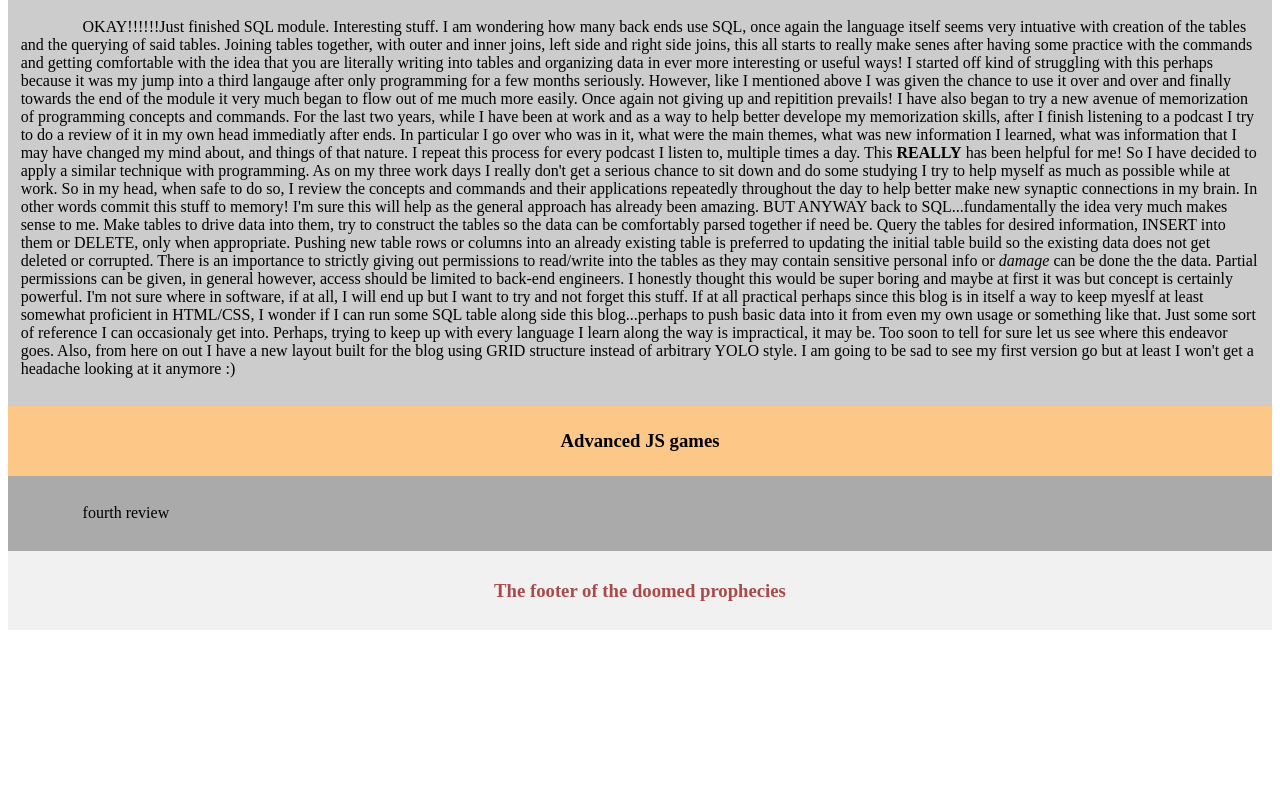
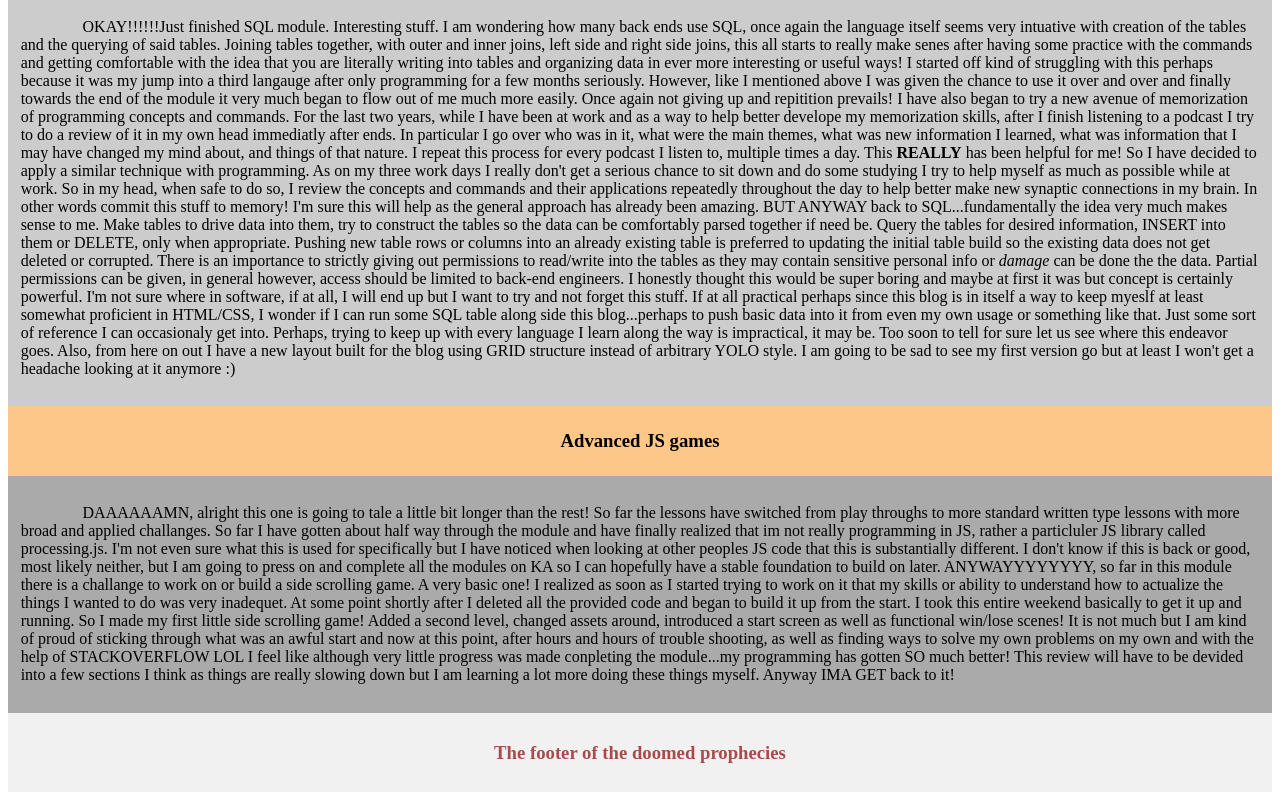
Before and after one commit to Tundiya/Tundiya.github.io, a plain HTML site: page index.html in a window 1280 px wide. Shown: the part 925-1725 px from the top of the page. Before the commit the page ends 1563 px from the top, so only its background shows below. Drawn offline with Linux system fonts and the light colour scheme.

Commit message:
5/01/22 AJS games post side scroller commit!

```diff
--- a/index.html
+++ b/index.html
@@ -231,7 +231,23 @@
         </div>
         <div class="fourth-review">
             <p id="fourth-review">
-                fourth review
+                DAAAAAAMN, alright this one is going to tale a little bit longer than the rest! So far the lessons have
+                switched from play throughs to more standard written type lessons with more broad and applied challanges.
+                So far I have gotten about half way through the module and have finally realized that im not really programming
+                in JS, rather a particluler JS library called processing.js. I'm not even sure what this is used for specifically
+                but I have noticed when looking at other peoples JS code that this is substantially different. I don't know if
+                this is back or good, most likely neither, but I am going to press on and complete all the modules on KA so I can
+                hopefully have a stable foundation to build on later. ANYWAYYYYYYYY, so far in this module there is a challange to
+                work on or build a side scrolling game. A very basic one! I realized as soon as I started trying to work on it
+                that my skills or ability to understand how to actualize the things I wanted to do was very inadequet. At some
+                point shortly after I deleted all the provided code and began to build it up from the start. I took this entire
+                weekend basically to get it up and running. So I made my first little side scrolling game! Added a second level,
+                changed assets around, introduced a start screen as well as functional win/lose scenes! It is not much but
+                I am kind of proud of sticking through what was an awful start and now at this point, after hours and hours of
+                trouble shooting, as well as finding ways to solve my own problems on my own and with the help of STACKOVERFLOW
+                LOL I feel like although very little progress was made conpleting the module...my programming has gotten SO much
+                better! This review will have to be devided into a few sections I think as things are really slowing down but I am learning
+                a lot more doing these things myself. Anyway IMA GET back to it!
             </p>
         </div>
         <div class="footer">
```
